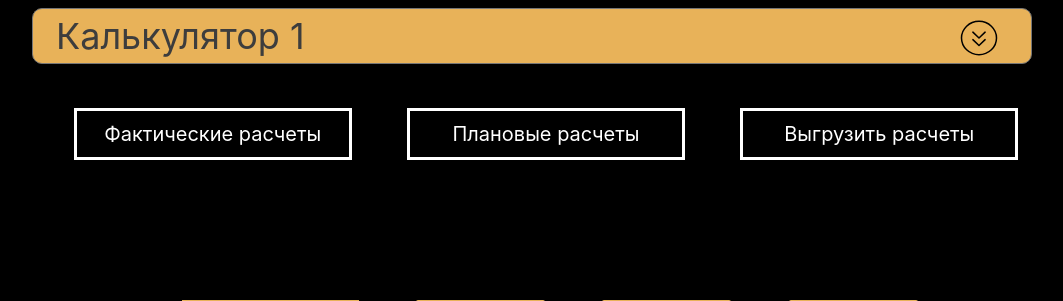
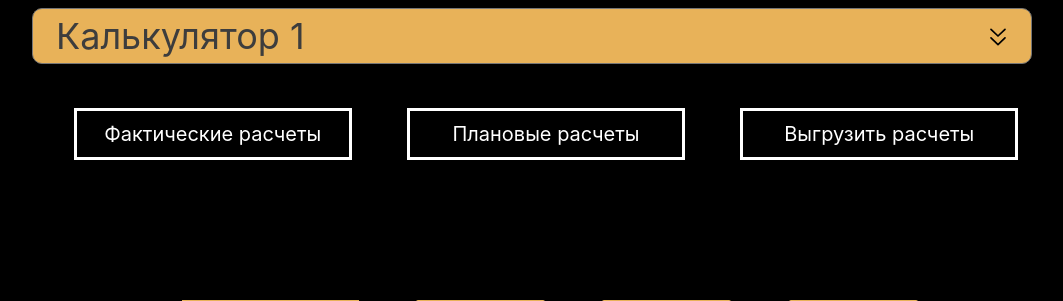
Before and after one commit to GeorgiiMalishev/calculator, a Django app: page /calculator/1/ in a window 1280 px wide. Shown: the top 301 px of the page, without its empty margins (108-1171 px from the left). Run offline with Django 5.2, Linux system fonts and the light colour scheme.

Commit message:
избавление от ненужной кнопки

```diff
--- a/static/css/style.css
+++ b/static/css/style.css
@@ -221,3 +221,14 @@ body {
 .second-item-container-field{
   margin-bottom: 14px;
 }
+.select-btn__img {
+  position: absolute;
+  top: 50%;
+  right: 10px; /* Смещение от правого края */
+  transform: translateY(-50%);
+  pointer-events: none; /* Убираем кликабельность иконки */
+  width: 48px;
+  height: 48px;
+  visibility: visible;
+  display: block;
+}
--- a/static/scripts/script.js
+++ b/static/scripts/script.js
@@ -10,7 +10,6 @@ document.addEventListener("DOMContentLoaded", function () {
     }
 
     if (!selectElement) {
-        console.error("Select element not found!");
         return;
     }
 
@@ -33,7 +32,6 @@ document.addEventListener("DOMContentLoaded", function () {
     const downloadSelect = document.querySelector('.download-btn');
 
     if (!factBtn || !planBtn || !downloadSelect) {
-        console.error("Calculation buttons or download select not found!");
         return;
     }
 
@@ -118,22 +116,16 @@ document.addEventListener("DOMContentLoaded", function () {
             body: JSON.stringify(data),
         })
         .then(response => {
-            console.log('Raw response:', response);
             if (!response.ok) {
                 throw new Error(`HTTP error! status: ${response.status}`);
             }
             return response.json();
         })
         .then(data => {
-            console.log('Ответ сервера:', data);
-
             const resultsContainer = document.getElementById('results-container');
             if (!resultsContainer) {
-                console.error("Results container not found!");
                 return;
             }
-
-            console.log('Новый HTML:', data.html_content);
             resultsContainer.innerHTML = data.html_content;
         })
         .catch(error => {
@@ -184,22 +176,16 @@ document.addEventListener("DOMContentLoaded", function () {
             body: JSON.stringify(data),
         })
         .then(response => {
-            console.log('Raw response:', response);
             if (!response.ok) {
                 throw new Error(`HTTP error! status: ${response.status}`);
             }
             return response.json();
         })
         .then(data => {
-            console.log('Ответ сервера:', data);
-
             const resultsContainer = document.getElementById('results-container');
             if (!resultsContainer) {
-                console.error("Results container not found!");
                 return;
             }
-
-            console.log('Новый HTML:', data.html_content);
             resultsContainer.innerHTML = data.html_content;
         })
         .catch(error => {
@@ -244,8 +230,7 @@ document.addEventListener("DOMContentLoaded", function () {
             .then(response => {
                 if (!response.ok) {
                     return response.text().then(text => {
-                        console.error(`HTTP error! status: ${response.status}, response: ${text}`);
-                        throw new Error(`HTTP error! status: ${response.status}, response: ${text}`);
+                        throw new Error(`HTTP error! status: ${response.status}`);
                     });
                 }
                 return response.blob();
--- a/templates/calculator1.html
+++ b/templates/calculator1.html
@@ -15,9 +15,7 @@
         <option value="2">Калькулятор 2</option>
         <option value="3">Калькулятор 3</option>
       </select>
-        <button class="select-calculators-container__select-btn">
-          <img class="select-btn__img" src="{% static 'images/select_icon.svg' %}" />
-        </button>
+      <img class="select-btn__img" src="{% static 'images/select_icon.svg' %}" alt="Иконка выбора">
     </div>
       <div class="calculator-count-btn-container">
         <button class="calculator-count-btn fact-btn">
```
Also changed, not shown: calculatorApp/static/css/style.css (+11 -0 lines), calculatorApp/static/images/select_icon.svg, static/images/select_icon.svg. Lines whose indentation alone changed are shown as unchanged.
